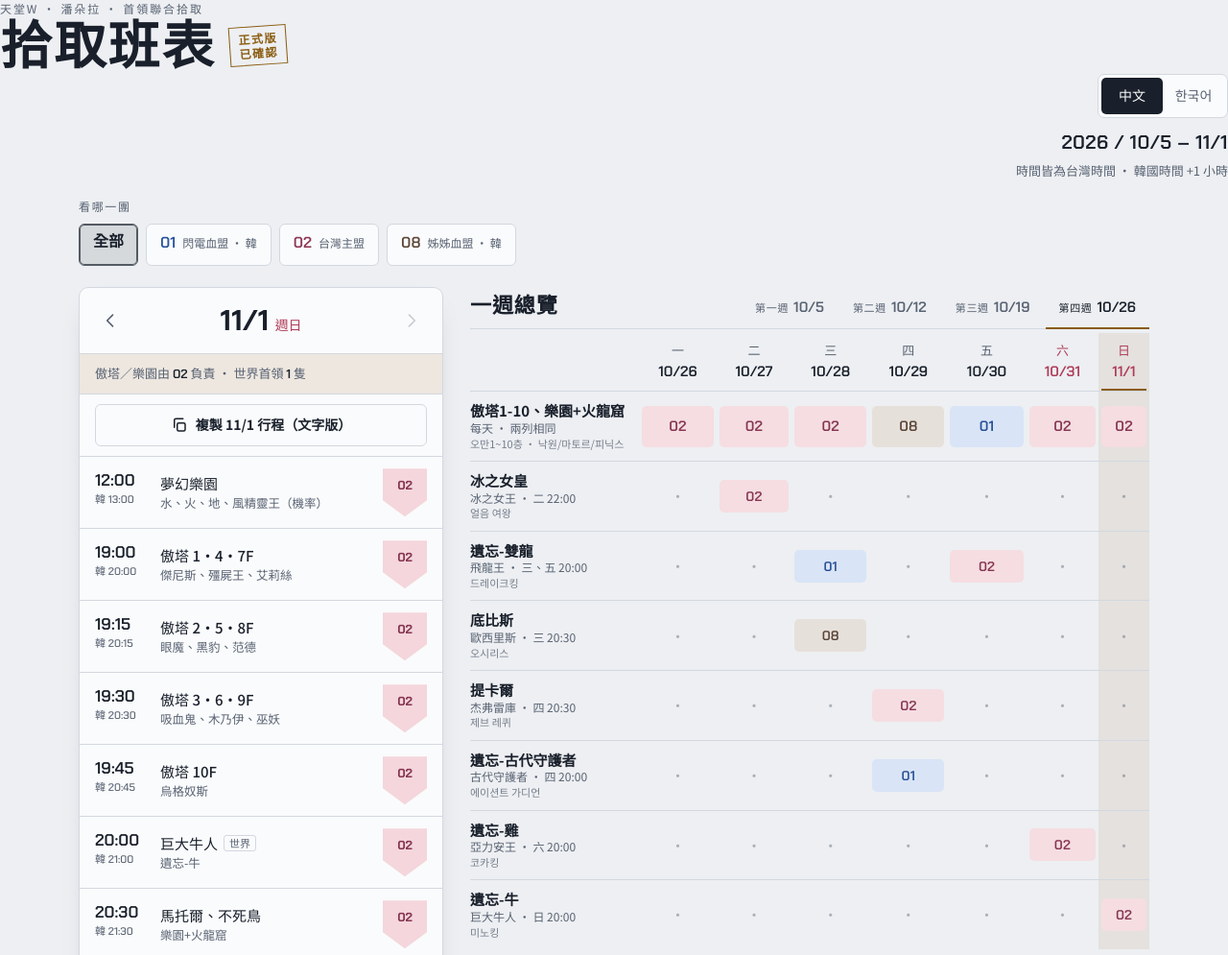
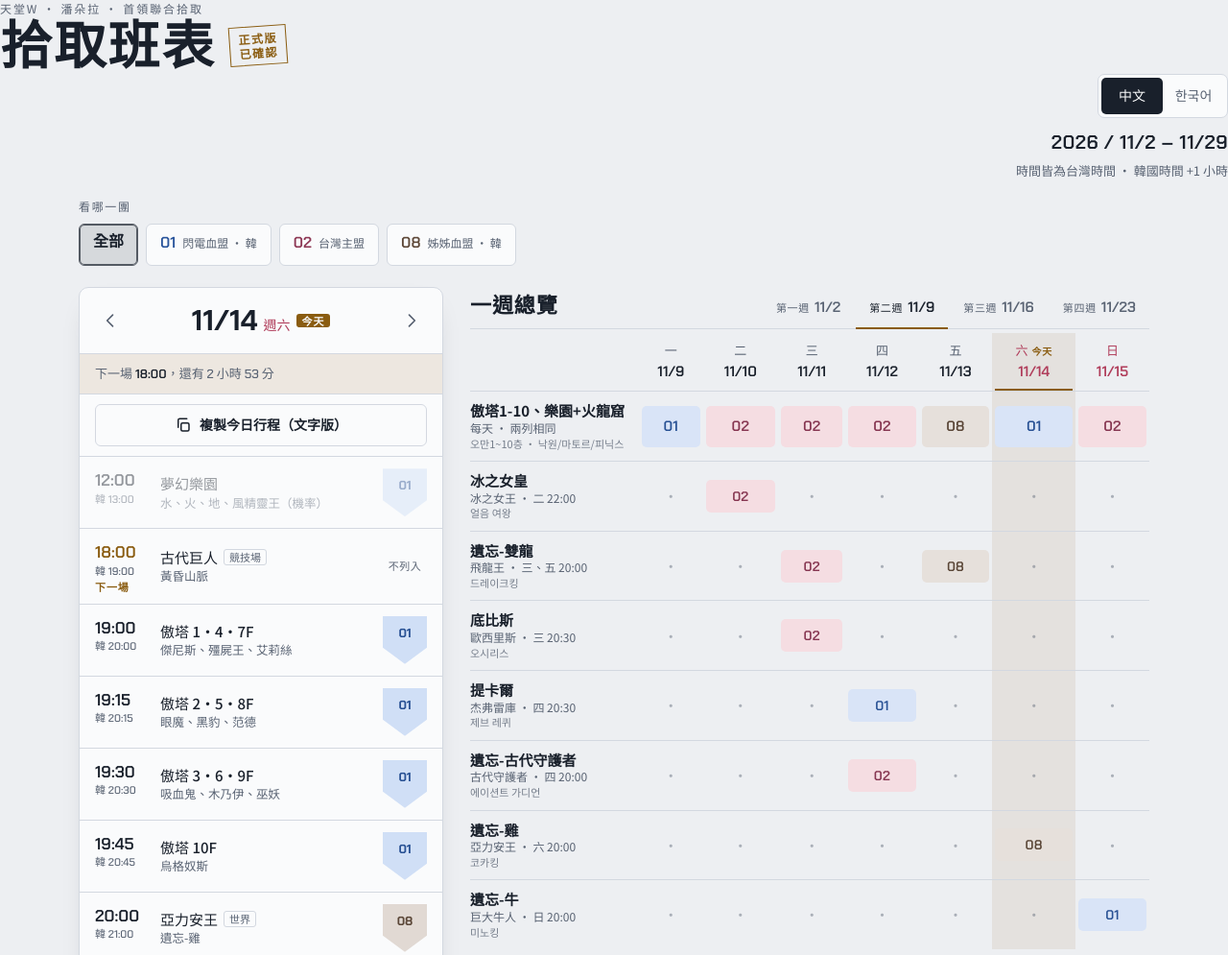
Before and after one commit to Wschedule/pandora-schedule, a plain HTML site: page index.html in a window 1280 px wide. Shown: the top 995 px of the page at 96% size. Drawn offline with Linux system fonts and the light colour scheme.

Commit message:
11 月班表（11/2–11/29，主盟模式接續 10 月）
Co-Authored-By: Claude Opus 5 <noreply@anthropic.com>

```diff
--- a/index.html
+++ b/index.html
@@ -7,7 +7,7 @@
 <meta property="og:description" content="天堂W 首領聯合拾取班表">
 <style>:root{color-scheme:light dark}body{margin:0}img{max-width:100%}[hidden]{display:none!important}</style>
 <title>潘朵拉拾取班表</title>
-<meta name="description" content="天堂W 首領聯合拾取班表（2026/10/5–11/1 主盟模式）">
+<meta name="description" content="天堂W 首領聯合拾取班表（2026/11/2–11/29 主盟模式）">
 <link rel="preconnect" href="https://fonts.googleapis.com">
 <link rel="preconnect" href="https://fonts.gstatic.com" crossorigin>
 <link rel="stylesheet" href="https://fonts.googleapis.com/css2?family=Chakra+Petch:wght@500;600;700&family=Noto+Sans+TC:wght@400;500;700&family=Noto+Serif+TC:wght@700;900&family=Noto+Sans+KR:wght@400;500;700&family=Noto+Serif+KR:wght@700;900&display=swap">
@@ -439,7 +439,7 @@ footer p { margin: 0; padding-top: 16px; border-top: 1px solid var(--rule); font
       <button type="button" id="lang-zh" data-lang="zh" lang="zh-Hant" aria-pressed="true">中文</button>
       <button type="button" id="lang-ko" data-lang="ko" lang="ko" aria-pressed="false">한국어</button>
     </div>
-    <span class="range num">2026 / 10/5 – 11/1</span>
+    <span class="range num">2026 / 11/2 – 11/29</span>
     <span data-t="tz">時間皆為台灣時間 · 韓國時間 +1 小時</span>
   </div>
 </header>
@@ -503,14 +503,14 @@ footer p { margin: 0; padding-top: 16px; border-top: 1px solid var(--rule); font
 
 <script>
 (function () {
-  // 2026/10 主盟模式（README §3.4）：由 tools/schedule_oct.py 產生
-  var START = Date.UTC(2026, 9, 5);
+  // 2026/11 主盟模式（README §3.4）：由 tools/schedule_nov.py 產生
+  var START = Date.UTC(2026, 10, 2);
   var NDAYS = 28;
   var WEEKS = [
+    { daily: ["02", "08", "01", "02", "02", "02", "08"], world: ["02", "02", "01", "02", "08", "02", "02", "08"] },
     { daily: ["01", "02", "02", "02", "08", "01", "02"], world: ["02", "02", "02", "02", "01", "08", "08", "01"] },
     { daily: ["02", "02", "08", "01", "02", "02", "02"], world: ["08", "02", "02", "02", "02", "01", "01", "02"] },
-    { daily: ["08", "01", "02", "02", "02", "08", "01"], world: ["01", "08", "02", "08", "02", "02", "02", "02"] },
-    { daily: ["02", "02", "02", "08", "01", "02", "02"], world: ["02", "01", "08", "01", "02", "02", "02", "02"] }
+    { daily: ["08", "01", "02", "02", "02", "08", "01"], world: ["01", "08", "02", "08", "02", "02", "02", "02"] }
   ];
   // 這季的分流（§2）：01 閃電、02 台灣主盟、08 姊姊
   var CYCLE = ["01", "02", "02", "02", "08"];
@@ -605,7 +605,7 @@ footer p { margin: 0; padding-top: 16px; border-top: 1px solid var(--rule); font
       tallyTitle: "分配統計",
       tallyHead: ["團", "本週<br>傲塔/樂園", "本週<br>世界首領", "三週<br>傲塔/樂園", "三週<br>世界首領"],
       tallyNote: "傲塔/樂園以「天」計；世界首領以「隻」計，雙龍兩天分開算。",
-      footer: "2026/10 班表（10/5–11/1）。這季分流：01 閃電血盟（韓）、02 台灣主盟、08 姊姊血盟（韓）；其他分流這個月不列入。9 月是主盟不在、由台灣各團輪流的排法。試算表裡底比斯、提卡爾同一列，這裡照出現日拆成兩列。時間照官方指南「每週首領日程說明」的變更日程，**2026/11/04 改版後**（指南寫韓國時間，這裡減 1 小時）。夢幻樂園對應指南的水／火／地／風精靈王。"
+      footer: "2026/11 班表（11/2–11/29）。這季分流：01 閃電血盟（韓）、02 台灣主盟、08 姊姊血盟（韓）；其他分流這個月不列入。接續 10 月的輪替位置；9 月是主盟不在、由台灣各團輪流的排法。試算表裡底比斯、提卡爾同一列，這裡照出現日拆成兩列。時間照官方指南「每週首領日程說明」的變更日程，**2026/11/04 改版後**（指南寫韓國時間，這裡減 1 小時）。夢幻樂園對應指南的水／火／地／風精靈王。"
     },
     ko: {
       doc: "판도라 루팅 순번표",
@@ -623,7 +623,7 @@ footer p { margin: 0; padding-top: 16px; border-top: 1px solid var(--rule); font
       copyFail: "자동 복사에 실패했습니다. 다른 브라우저로 시도해 주세요",
       week: "주간 일정",
       weeks: "주 선택",
-      tab: function (k) { return "10월 " + (k + 1) + "주"; },
+      tab: function (k) { return "11월 " + (k + 1) + "주"; },
       caption: "각 칸은 그날 루팅 담당 팀",
       wdn: "월화수목금토일",
       wdPrefix: "",
@@ -662,7 +662,7 @@ footer p { margin: 0; padding-top: 16px; border-top: 1px solid var(--rule); font
       tallyTitle: "배분 통계",
       tallyHead: ["팀", "이번 주<br>오만/낙원", "이번 주<br>월드 보스", "3주 합계<br>오만/낙원", "3주 합계<br>월드 보스"],
       tallyNote: "오만/낙원은 일수, 월드 보스는 마리 수 기준. 드레이크 킹은 두 요일을 따로 셉니다.",
-      footer: "2026년 10월 일정 (10/5–11/1). 이번 시즌 분류: 01 번개 혈맹(한국), 02 대만 주맹, 08 언니 혈맹(한국); 다른 분류는 이번 달 제외입니다. 9월은 주맹이 없어 대만 각 팀이 돌아가며 맡는 방식이었습니다. 스프레드시트에서는 오시리스와 제브레퀴가 한 줄이지만 여기서는 출현 요일별로 나눴습니다. 시간은 공식 가이드 「주간 보스 일정」의 변경 일정 기준이며 **2026/11/04 업데이트 이후** 시간입니다. 몽환의 낙원은 가이드의 물·불·땅·바람의 대정령입니다."
+      footer: "2026년 11월 일정 (11/2–11/29). 이번 시즌 분류: 01 번개 혈맹(한국), 02 대만 주맹, 08 언니 혈맹(한국); 다른 분류는 이번 달 제외입니다. 10월 순번을 이어서 진행합니다. 9월은 주맹이 없어 대만 각 팀이 돌아가며 맡는 방식이었습니다. 스프레드시트에서는 오시리스와 제브레퀴가 한 줄이지만 여기서는 출현 요일별로 나눴습니다. 시간은 공식 가이드 「주간 보스 일정」의 변경 일정 기준이며 **2026/11/04 업데이트 이후** 시간입니다. 몽환의 낙원은 가이드의 물·불·땅·바람의 대정령입니다."
     }
   };
 
```
